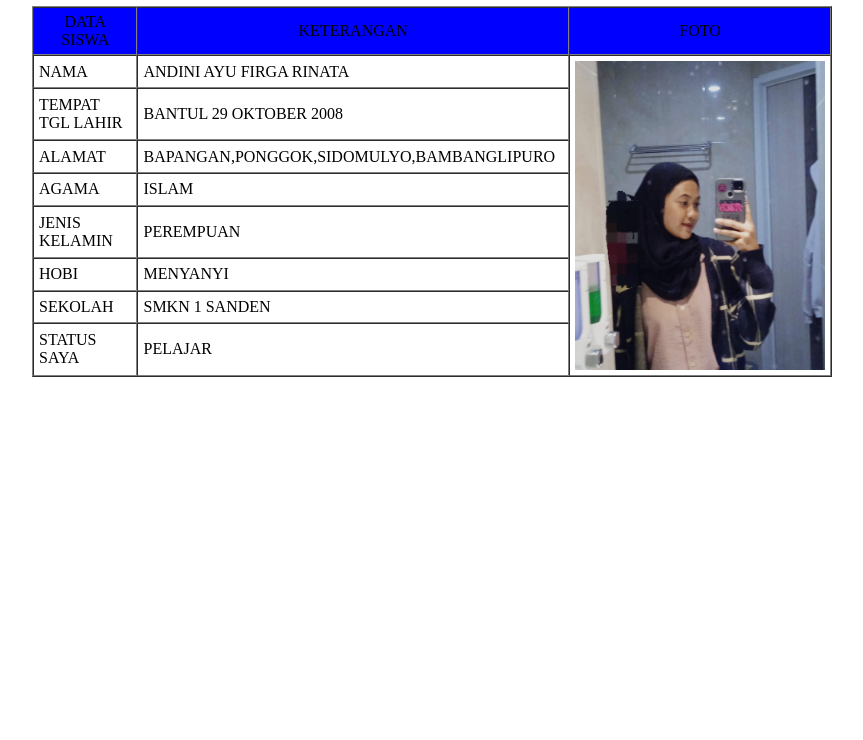
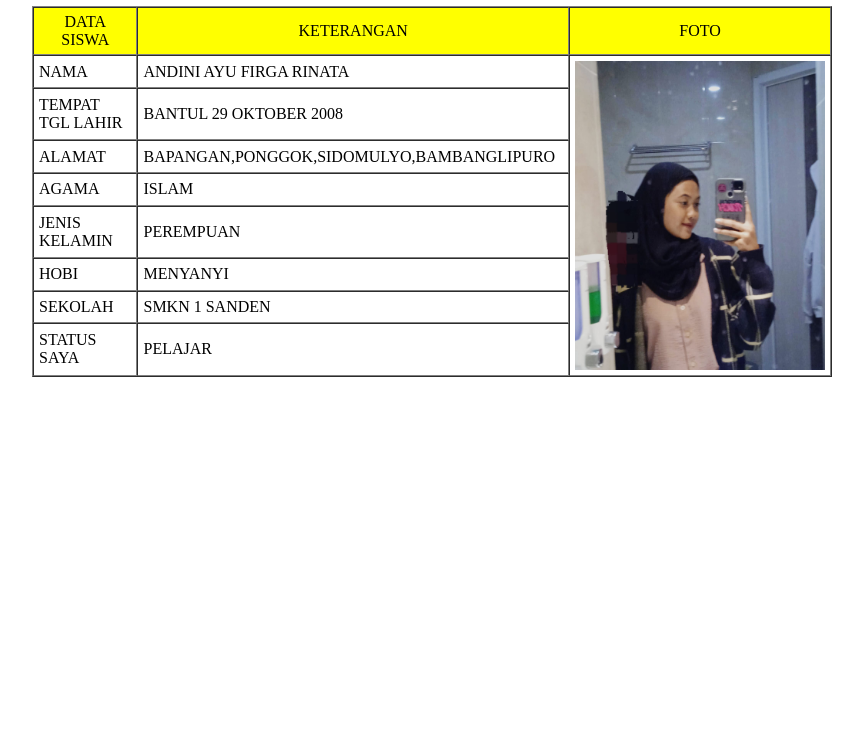
Before and after one commit to ayufirgarinata/Biodata, a plain HTML site: page index.html in a window 1280 px wide. Shown: the part 60-800 px from the top of the page, without its empty margins (208-1071 px from the left). Drawn offline with Linux system fonts and the light colour scheme.

Commit message:
Update index.html

```diff
--- a/index.html
+++ b/index.html
@@ -12,7 +12,7 @@
 
 		<table border="1" cellspacing="0" align="center" cellpadding="5" width="800">
 
-		<tr align="center" bgcolor="Blue">
+		<tr align="center" bgcolor="yellow">
 
 		          <td>DATA SISWA</td>
 
```
